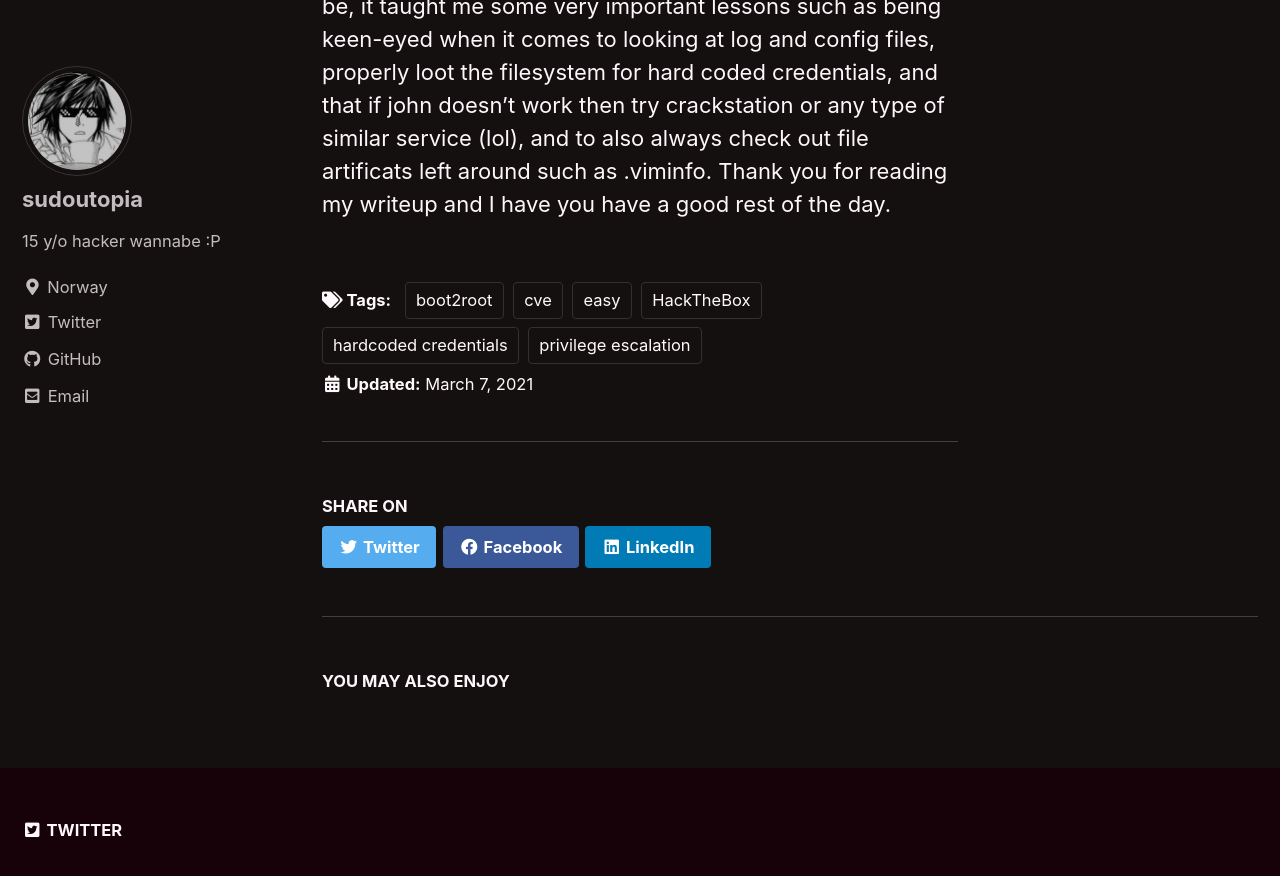
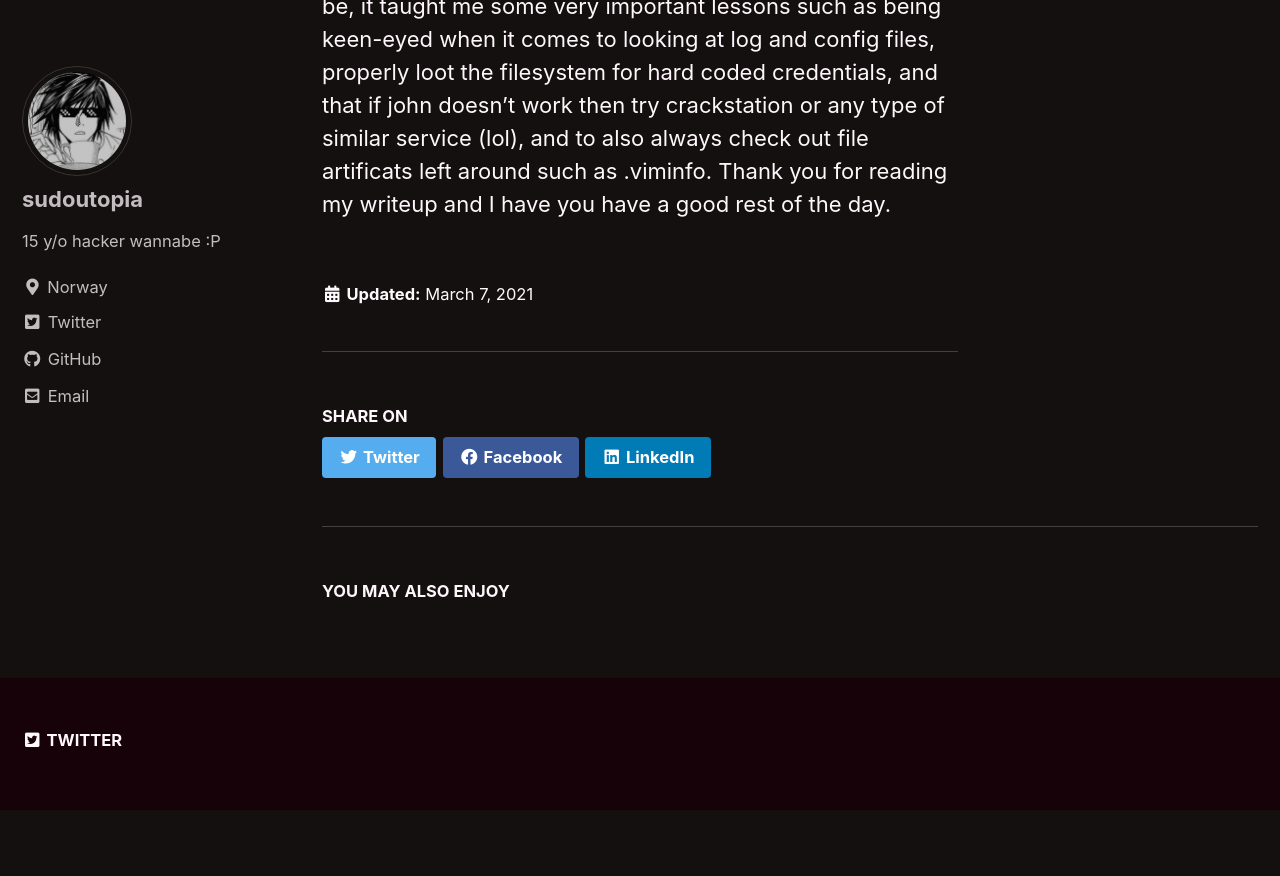
Before and after one commit to sudoutopia/sudoutopia.github.io, a Jekyll site: the page built from _posts/2021-03-07-HackTheBox-Passage-Writeup.md, in a window 1280 px wide and 900 px high, scrolled down 19160 px. Shown: the top 876 px of the window. Built offline with Jekyll 4.4.1, drawn with Linux system fonts in a browser that asks for light colours; cached includes are drawn as plain includes; after the commit the page ends 19970 px from its top, so only the background shows below that.

Commit message:
Update 2021-03-07-HackTheBox-Passage-Writeup.md

```diff
--- a/_posts/2021-03-07-HackTheBox-Passage-Writeup.md
+++ b/_posts/2021-03-07-HackTheBox-Passage-Writeup.md
@@ -1,13 +1,6 @@
 ---
 title: "HackTheBox: Passage"
 excerpt: "Passage was an interesting machine, the initial foothold was quite trivial as it mostly involved a CVE to get a foothold in the system, the privilege escalation was a bit more difficult but nothing we really haven't seen before from other machines, which involves finding a hash for the user paul and then getting the ssh keys for Nadav in which we then exploit USBCreator D-Bus for root."
-tags:
-  - HackTheBox
-  - boot2root
-  - cve
-  - easy
-  - privilege escalation
-  - hardcoded credentials
 ---
 
 # HackTheBox: Passage
```
